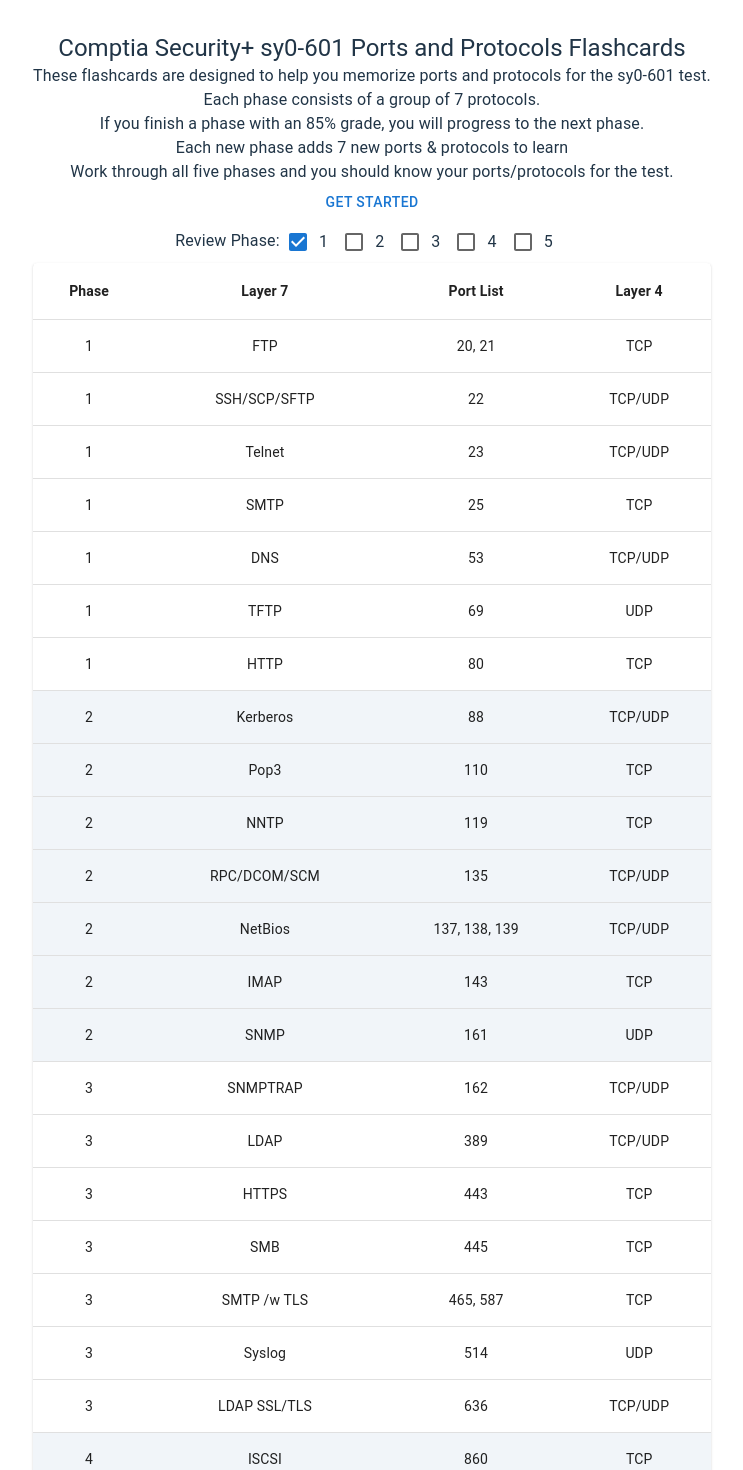
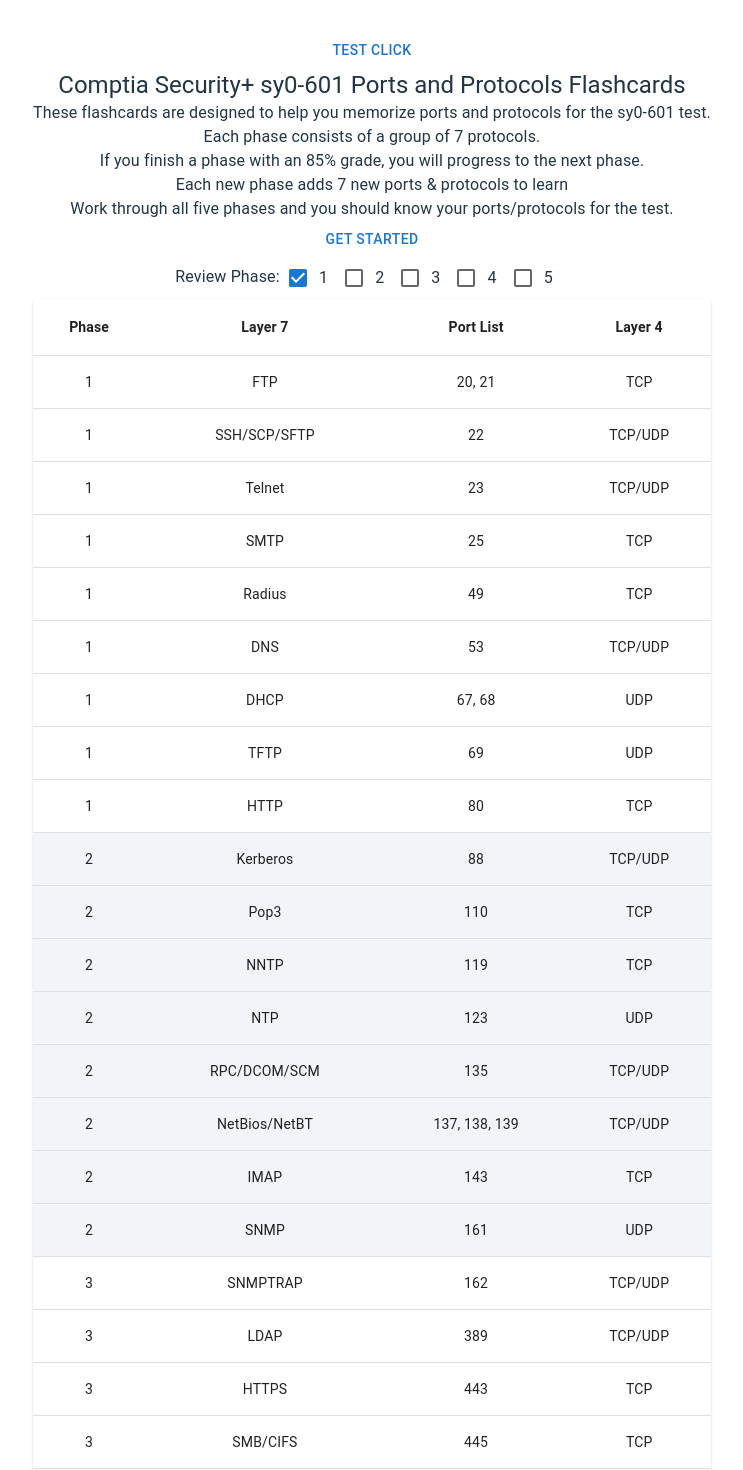
Before and after one commit to GlennStreetman/securityPlusFlashcards, a React (Vite) app: page / in a window 1280 px wide. Shown: the top 1470 px of the page, without its empty margins (268-1011 px from the left). Built offline with nearby package versions, Linux system fonts and the light colour scheme.

Commit message:
make update lol

```diff
--- a/src/components/CardSelection.tsx
+++ b/src/components/CardSelection.tsx
@@ -46,7 +46,6 @@
 }
 
 function CardSelection(props: cardProps) {
-    console.log('-----Phase----------', props.phase, props.phase.includes(1))
     return (
         <div>
             <Typography>Review Phase:&nbsp;&nbsp;
--- a/src/data/protocol.ts
+++ b/src/data/protocol.ts
@@ -11,20 +11,23 @@
     {phase: 1, l7: "SSH/SCP/SFTP" , portList: [22], l4: "TCP/UDP"} ,
     {phase: 1, l7: "Telnet" , portList: [23], l4: "TCP/UDP"} ,
     {phase: 1, l7: "SMTP" , portList: [25], l4: "TCP"} ,
+    {phase: 1, l7: "Radius" , portList: [49], l4: "TCP"} ,
     {phase: 1, l7: "DNS" , portList: [53], l4: "TCP/UDP"} ,
+    {phase: 1, l7: "DHCP" , portList: [67,68], l4: "UDP"} ,
     {phase: 1, l7: "TFTP" , portList: [69], l4: "UDP"} ,
     {phase: 1, l7: "HTTP" , portList: [80], l4: "TCP"} ,
     {phase: 2, l7: "Kerberos" , portList: [88], l4: "TCP/UDP"} ,
     {phase: 2, l7: "Pop3" , portList: [110], l4: "TCP"} ,
     {phase: 2, l7: "NNTP" , portList: [119], l4: "TCP"} ,
+    {phase: 2, l7: "NTP" , portList: [123], l4: "UDP"} ,
     {phase: 2, l7: "RPC/DCOM/SCM" , portList: [135], l4: "TCP/UDP"} ,
-    {phase: 2, l7: "NetBios" , portList: [137,138,139], l4: "TCP/UDP"} ,
+    {phase: 2, l7: "NetBios/NetBT" , portList: [137,138,139], l4: "TCP/UDP"} ,
     {phase: 2, l7: "IMAP" , portList: [143], l4: "TCP"} ,
     {phase: 2, l7: "SNMP" , portList: [161], l4: "UDP"} ,
     {phase: 3, l7: "SNMPTRAP" , portList: [162], l4: "TCP/UDP"} ,
     {phase: 3, l7: "LDAP" , portList: [389], l4: "TCP/UDP"} ,
     {phase: 3, l7: "HTTPS" , portList: [443], l4: "TCP"} ,
-    {phase: 3, l7: "SMB" , portList: [445], l4: "TCP"} ,
+    {phase: 3, l7: "SMB/CIFS" , portList: [445], l4: "TCP"} ,
     {phase: 3, l7: "SMTP /w TLS" , portList: [ 465, 587 ], l4: "TCP"} ,
     {phase: 3, l7: "Syslog" , portList: [514], l4: "UDP"} ,
     {phase: 3, l7: "LDAP SSL/TLS" , portList: [636], l4: "TCP/UDP"} ,
@@ -37,9 +40,11 @@
     {phase: 4, l7: "l2TP" , portList: [1701], l4: "UDP"} ,
     {phase: 5, l7: "PPTP" , portList: [1723], l4: "TCP/UDP"} ,
     {phase: 5, l7: "Radius" , portList: [1812,1813], l4: "UDP"} ,
+    {phase: 5, l7: "mySQL" , portList: [3006], l4: "TCP"} ,
     {phase: 5, l7: "FCIP" , portList: [3225], l4: "TCP/UDP"} ,
     {phase: 5, l7: "ISCSI Target" , portList: [3260], l4: "TCP"} ,
     {phase: 5, l7: "RDP" , portList: [3389], l4: "TCP/UDP"} ,
     {phase: 5, l7: "Diameter" , portList: [3868], l4: "TCP"} ,
+    {phase: 5, l7: "SRTP" , portList: [5004], l4: "TCP/UDP"} ,
     {phase: 5, l7: "Syslog over TLS" , portList: [6514], l4: "TCP"} ,
 ]
--- a/src/hooks/usePhase.ts
+++ b/src/hooks/usePhase.ts
@@ -6,7 +6,6 @@
 export function usePhase(phase: number[] | undefined, setPhaseList: Function){
     //setup phase data on change to phase.
     useEffect(()=>{
-        console.log('new phase detected, generating cards', phase)
         const reduceProtocols = layer7Protocols.reduce<protocol[]>((prev,curr)=>{
             if (phase && phase.includes(curr.phase)) prev.push(curr)
             return prev
--- a/src/routes/Welcome.tsx
+++ b/src/routes/Welcome.tsx
@@ -19,9 +19,32 @@
     navigate(path);
   }
 
+  async function testAPI() {
+    let body = {
+      email: 'test3@gmail.com',
+      github: 'test3@github.com',
+    }
+    let bodyparse = JSON.stringify(body)
+    const response = await fetch('https://pya66lzf6f2vwkbv7uyvfyfc4i0rjolv.lambda-url.us-east-1.on.aws/', {
+      method: "POST", // *GET, POST, PUT, DELETE, etc.
+      mode: "cors", // no-cors, *cors, same-origin
+      cache: "no-cache", // *default, no-cache, reload, force-cache, only-if-cached
+      headers: {
+        "Content-Type": "application/json",
+        // "Acess-Control-Allow-Origin": "*"
+      },
+      redirect: "follow", // manual, *follow, error
+      referrerPolicy: "no-referrer", // no-referrer, *no-referrer-when-downgrade, origin, origin-when-cross-origin, same-origin, strict-origin, strict-origin-when-cross-origin, unsafe-url
+      body: bodyparse, // body data type must match "Content-Type" header
+    });
+    const msg = await response.json()
+    console.log("msg", msg)
+  }
+
   return (
     <div className="App">
       <Stack>
+        <Button onClick={testAPI}>TEST CLICK</Button>
         <Typography variant="h5">
           Comptia Security+ sy0-601  Ports and Protocols Flashcards
         </Typography>
```
